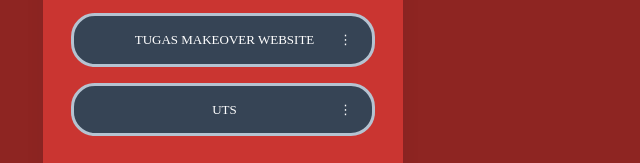
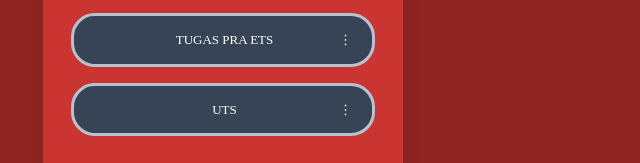
Before and after one commit to zaky-naufal/zaky-naufal.github.io, a plain HTML site: page index.html in a window 1280 px wide. Shown: the part 393-556 px from the top of the page, 417-1057 px from the left. Drawn offline with nearby package versions, Linux system fonts and the light colour scheme.

Commit message:
Tugas pra ETS

```diff
--- a/index.html
+++ b/index.html
@@ -168,7 +168,7 @@
             <a href="pertemuan5.html" class="btn-gray"><span>Pertemuan 5</span>
                 <span>⋮</span> </a>
             <a href="#" class="btn btn-gray link-btn"><span>Tugas linktree</span> <span>⋮</span></a>
-            <a href="#" class="btn btn-gray link-btn"><span>Tugas Makeover website</span> <span>⋮</span></a>
+            <a href="tugas_ets.html" class="btn btn-gray link-btn"><span>Tugas pra ETS</span> <span>⋮</span></a>
             <a href="#" class="btn btn-gray link-btn"><span> UTS</span> <span>⋮</span></a>
         </div>
 
```
